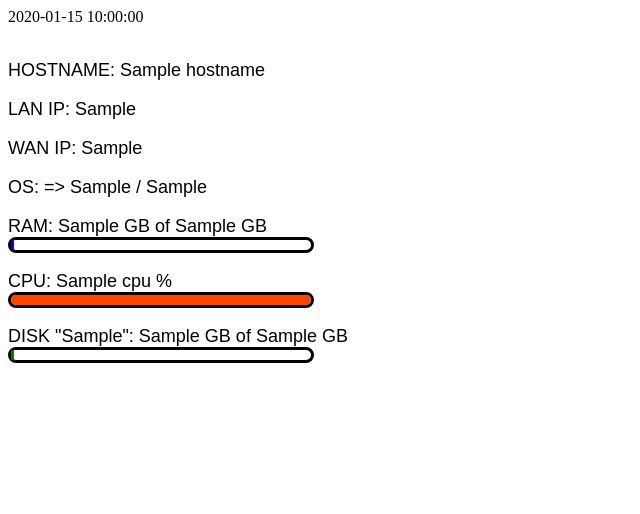
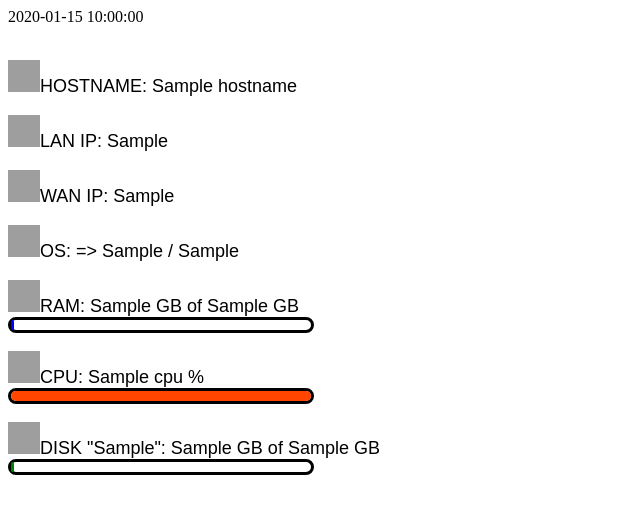
Before and after one commit to GoblinLabs/py_web_monitor_base-WORKING-, a Flask app: template templates/index.html in a window 1280 px wide. Shown: the top 514 px of the page, without its empty margins (0-640 px from the left). Run offline with Flask 2, Linux system fonts and the light colour scheme; the template is opened without the code that fills it: most values are stand-ins (such as "Sample title", 1, 10 or a date in 2020); grey boxes are pictures that could not be loaded.

Commit message:
added icons

```diff
--- a/templates/index.html
+++ b/templates/index.html
@@ -4,23 +4,23 @@
 <body>
     <p>{{ time }}</p>
     <br>
-    <a id="uno" class="family bold">HOSTNAME: {{ hostname }}</a>
+    <img src="https://cdn-icons-png.flaticon.com/512/3274/3274542.png" alt="HOSTNAME" width="32" height="32"><a id="uno" class="family bold">HOSTNAME: {{ hostname }}</a>
     <br>
     <br>
-    <a id="uno" class="family bold">LAN IP: {{ get_local_ip }}</a>
+    <img src="https://cdn-icons-png.flaticon.com/512/3274/3274696.png" alt="LAN" width="32" height="32"><a id="uno" class="family bold">LAN IP: {{ get_local_ip }}</a>
     <br>
     <br>
-    <a id="uno" class="family bold">WAN IP: {{ wan_ip }}</a>
+    <img src="https://cdn-icons-png.flaticon.com/512/3274/3274696.png" alt="WAN" width="32" height="32"><a id="uno" class="family bold">WAN IP: {{ wan_ip }}</a>
     <br>
     <br>
-    <a id="uno" class="family bold">OS: {{ os_platform }} => {{ os_distro }} / {{ get_os_version }}</a>
+    <img src="https://cdn-icons-png.flaticon.com/512/3274/3274633.png" alt="OS" width="32" height="32"><a id="uno" class="family bold">OS: {{ os_platform }} => {{ os_distro }} / {{ get_os_version }}</a>
     <br>
     <br>
-    <a id="uno" class="family bold">RAM: {{ get_ram_gb }} GB of {{ ram_tot }} GB</a> <div class="percentbox family"><div class="ramload"></div></div>
+    <img src="https://cdn-icons-png.flaticon.com/512/3274/3274607.png" alt="RAM" width="32" height="32"><a id="uno" class="family bold">RAM: {{ get_ram_gb }} GB of {{ ram_tot }} GB</a> <div class="percentbox family"><div class="ramload"></div></div>
     <br>
-    <a id="uno" class="family bold">CPU: {{ cpu }} %</a> <div class="percentbox family" ><div class="cpuload"></div></div>
+    <img src="https://cdn-icons-png.flaticon.com/512/3274/3274561.png" alt="CPU" width="32" height="32"><a id="uno" class="family bold"></a><a id="uno" class="family bold">CPU: {{ cpu }} %</a> <div class="percentbox family" ><div class="cpuload"></div></div>
     <br>
-    <a id="uno" class="family bold">DISK "{{ storage_path }}": {{ get_storage_used }} GB of {{ get_storage_tot }} GB</a><div class="percentbox family"><div id="cpupercent" class="diskload"></div></div>
+    <img src="https://cdn-icons-png.flaticon.com/512/3274/3274574.png" alt="DISK" width="32" height="32"><a id="uno" class="family bold"></a><a id="uno" class="family bold">DISK "{{ storage_path }}": {{ get_storage_used }} GB of {{ get_storage_tot }} GB</a><div class="percentbox family"><div id="cpupercent" class="diskload"></div></div>
     <br>
 
 
```
